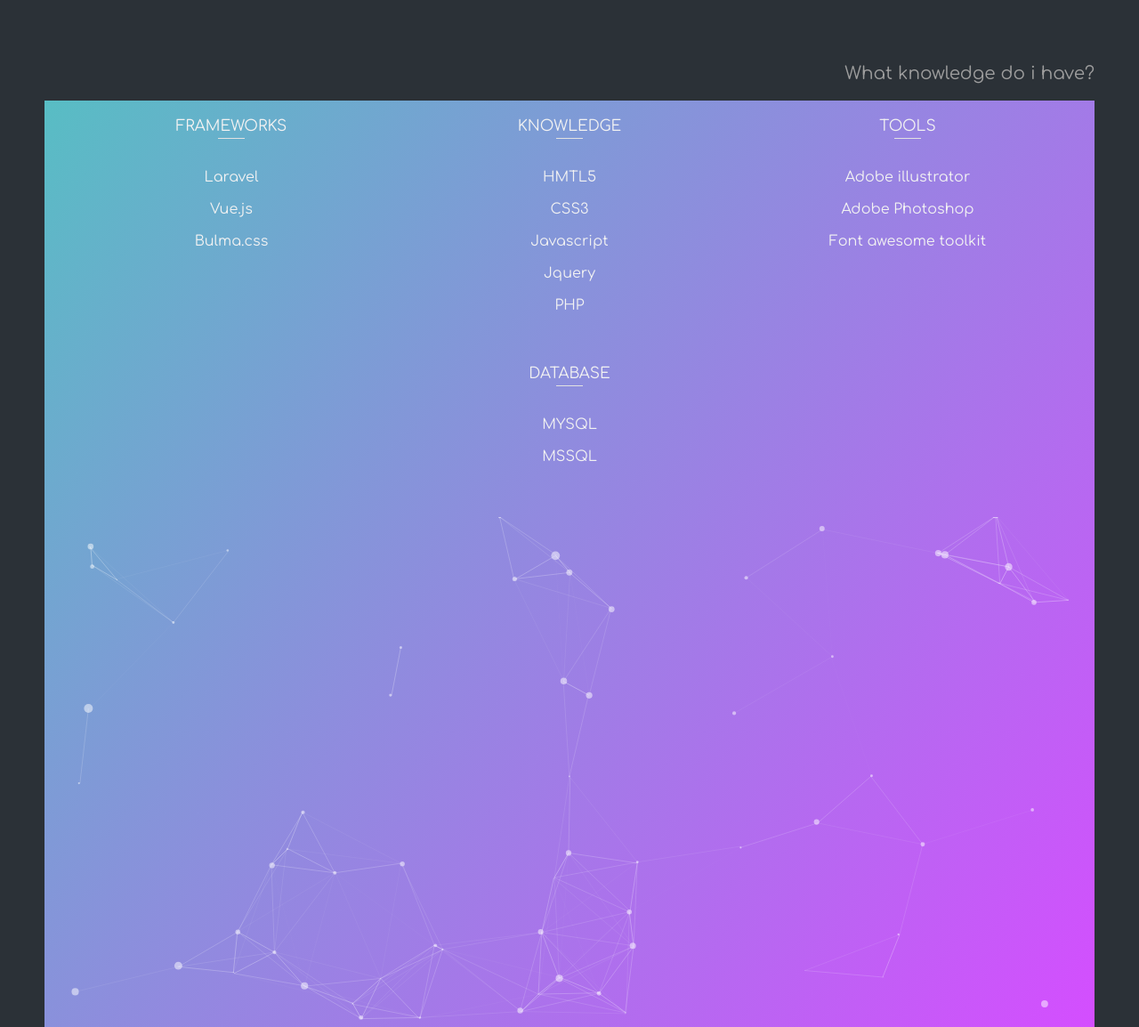
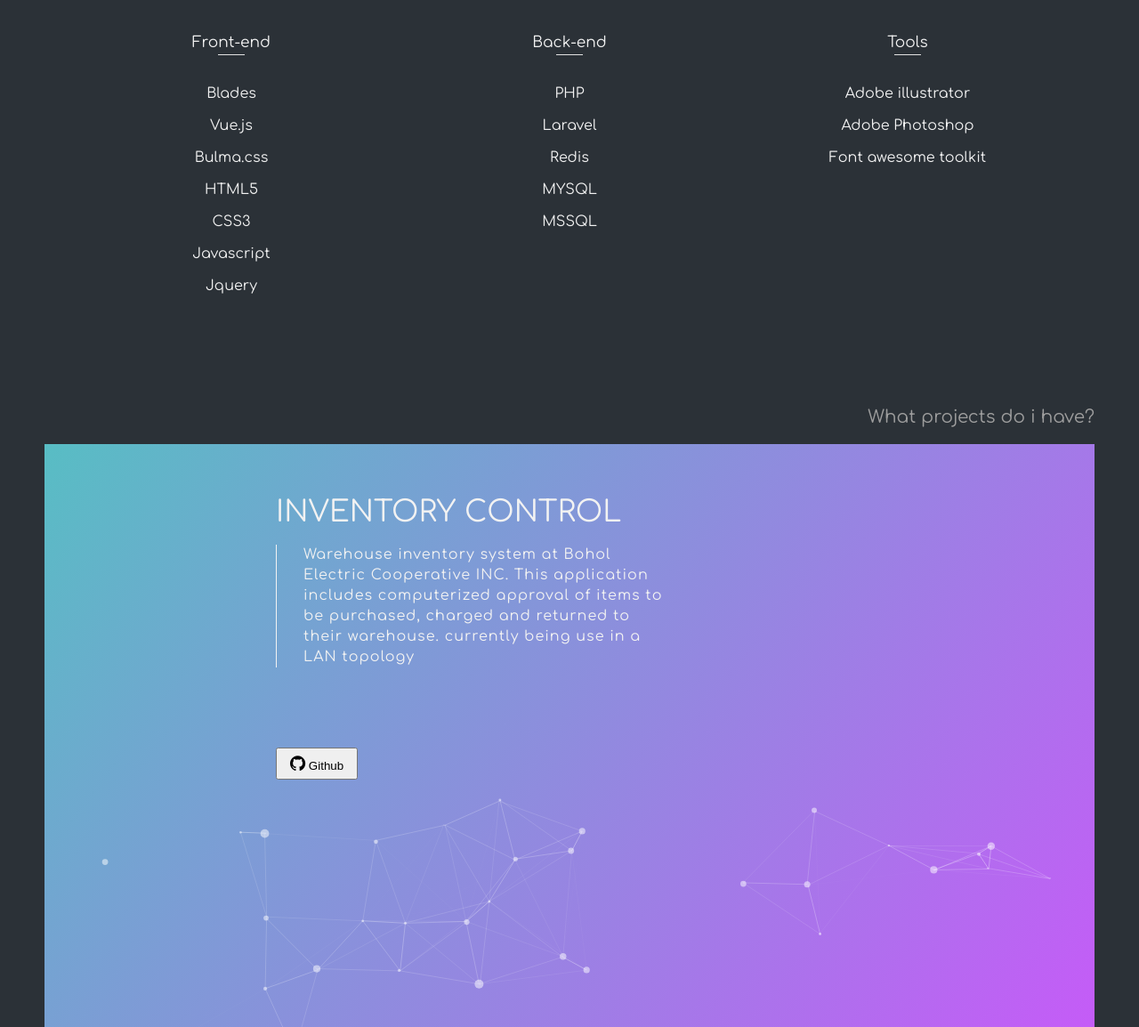
Before and after one commit to ralpdexterbongato/ralpdexterbongato1.github.io, a plain HTML site: page index.html in a window 1280 px wide. Shown: the part 1303-2457 px from the top of the page at 89% size. Drawn offline with nearby package versions, Linux system fonts and the light colour scheme.

Commit message:
design changes/replaced big svg to png

```diff
--- a/css/mycss.css
+++ b/css/mycss.css
@@ -150,6 +150,20 @@
 	font-family:inherit;
 	letter-spacing: 1px;
 }
+/*frontpage*/
+.front-page-container
+{
+	height:70vh;
+	margin-bottom: 100px;
+	background: -moz-linear-gradient(127deg, #58BDC4 0, #D54DFF 100%);/* FF3.6+ */
+	background: -webkit-gradient(linear, 127deg, color-stop(0, 58BDC4), color-stop(100%, D54DFF));/* Chrome,Safari4+ */
+	background: -webkit-linear-gradient(127deg, #58BDC4 0, #D54DFF 100%);/* Chrome10+,Safari5.1+ */
+	background: -o-linear-gradient(127deg, #58BDC4 0, #D54DFF 100%);/* Opera 11.10+ */
+	background: -ms-linear-gradient(127deg, #58BDC4 0, #D54DFF 100%);/* IE10+ */
+	filter: progid:DXImageTransform.Microsoft.gradient(startColorstr='#1301FE', endColorstr='#F4F60C', GradientType='1'); /* for IE */
+	background: linear-gradient(127deg, #58BDC4 0, #D54DFF 100%);/* W3C */
+}
+/*about*/
 .landing-hero
 {
 	display: flex;
@@ -218,10 +232,11 @@
 .hero-right-image
 {
 	flex:3;
+	display: flex;
 }
-.hero-right-image embed
+.hero-right-image img
 {
-	width: 100%;
+	margin:auto;
 }
 .titleheaders
 {
@@ -239,28 +254,20 @@
 /*skills*/
 .skills-container
 {
-	background: #f1f1f1;
 	display: flex;
 	justify-content: space-around;
 	padding:20px;
 	flex-wrap: wrap;
-	background: -moz-linear-gradient(127deg, #58BDC4 0, #D54DFF 100%);/* FF3.6+ */
-	background: -webkit-gradient(linear, 127deg, color-stop(0, 58BDC4), color-stop(100%, D54DFF));/* Chrome,Safari4+ */
-	background: -webkit-linear-gradient(127deg, #58BDC4 0, #D54DFF 100%);/* Chrome10+,Safari5.1+ */
-	background: -o-linear-gradient(127deg, #58BDC4 0, #D54DFF 100%);/* Opera 11.10+ */
-	background: -ms-linear-gradient(127deg, #58BDC4 0, #D54DFF 100%);/* IE10+ */
-	filter: progid:DXImageTransform.Microsoft.gradient(startColorstr='#1301FE', endColorstr='#F4F60C', GradientType='1'); /* for IE */
-	background: linear-gradient(127deg, #58BDC4 0, #D54DFF 100%);/* W3C */
 }
 .skill-column
 {
-	width:340px;
-	margin-left: 5px;
-	margin-right: 5px;
+	width:370px;
+	min-height: 300px;
 	color: #f2f2f2;
 	text-align: center;
 	transition: color .5s;
-	margin-bottom: 50px;
+	margin-bottom: 20px;
+	padding:10px;
 }
 .skill-column h1
 {
--- a/index.html
+++ b/index.html
@@ -46,13 +46,18 @@
         </div>
       </div>
       <section>
+        <div class="front-page-container">
+          <div class="my-profile-circle">
+
+          </div>
+        </div>
         <div class="landing-hero" id="about">
           <div class="left-quicklinks">
 
           </div>
           <div class="mid-hero-text">
             <div class="big-text">
-              <p>There's beauty<br>in simplicity</p>
+              <p>About me</p>
             </div>
             <div class="small-text">
               <p><i class="fa fa-quote-left"></i> Hello there, I'm<span class="myname"> Ralp Dexter Bongato</span>  a student and a passionate fullstack webdeveloper from Philippines, yes sometimes I do bad things but i do them well. <i class="fa fa-quote-right"></i></p>
@@ -62,47 +67,45 @@
             </div>
           </div>
           <div class="hero-right-image">
-            <embed src="./svg/bigme.svg" alt="image">
+            <!-- <embed src="./svg/bigme.svg" alt="image"> -->
+            <img src="./svg/me.png" alt="profile">
           </div>
         </div>
         <h1 class="titleheaders" id="skills">What knowledge do i have?</h1>
-        <div class="skills-container" id="particles-js">
+        <div class="skills-container">
           <div class="skill-column">
-            <h1>FRAMEWORKS</h1>
+            <h1>Front-end</h1>
             <ul>
-              <li>Laravel</li>
+              <li>Blades</li>
               <li>Vue.js</li>
               <li>Bulma.css</li>
+              <li>HTML5</li>
+              <li>CSS3</li>
+              <li>Javascript</li>
+              <li>Jquery</li>
             </ul>
           </div>
           <div class="skill-column">
-            <h1>KNOWLEDGE</h1>
+            <h1>Back-end</h1>
             <ul>
-              <li>HMTL5</li>
-              <li>CSS3</li>
-              <li>Javascript</li>
-              <li>Jquery</li>
               <li>PHP</li>
+              <li>Laravel</li>
+              <li>Redis</li>
+              <li>MYSQL</li>
+              <li>MSSQL</li>
             </ul>
           </div>
           <div class="skill-column">
-            <h1>TOOLS</h1>
+            <h1>Tools</h1>
             <ul>
               <li>Adobe illustrator</li>
               <li>Adobe Photoshop</li>
               <li>Font awesome toolkit</li>
             </ul>
           </div>
-          <div class="skill-column">
-            <h1>DATABASE</h1>
-            <ul>
-              <li>MYSQL</li>
-              <li>MSSQL</li>
-            </ul>
-          </div>
         </div>
         <h1 class="titleheaders" id="projects">What projects do i have?</h1>
-        <div class="projects-container" id="particles-js2">
+        <div class="projects-container" id="particles-js">
           <div class="features-left">
 
           </div>
--- a/js/app.js
+++ b/js/app.js
@@ -130,123 +130,4 @@
     }
   }
 
-);particlesJS('particles-js2',
-
-  {
-    "particles": {
-      "number": {
-        "value": 80,
-        "density": {
-          "enable": true,
-          "value_area": 800
-        }
-      },
-      "color": {
-        "value": "#ffffff"
-      },
-      "shape": {
-        "type": "circle",
-        "stroke": {
-          "width": 0,
-          "color": "#000000"
-        },
-        "polygon": {
-          "nb_sides": 5
-        },
-        "image": {
-          "src": "img/github.svg",
-          "width": 100,
-          "height": 100
-        }
-      },
-      "opacity": {
-        "value": 0.5,
-        "random": false,
-        "anim": {
-          "enable": false,
-          "speed": 1,
-          "opacity_min": 0.1,
-          "sync": false
-        }
-      },
-      "size": {
-        "value": 5,
-        "random": true,
-        "anim": {
-          "enable": false,
-          "speed": 40,
-          "size_min": 0.1,
-          "sync": false
-        }
-      },
-      "line_linked": {
-        "enable": true,
-        "distance": 150,
-        "color": "#ffffff",
-        "opacity": 0.4,
-        "width": 1
-      },
-      "move": {
-        "enable": true,
-        "speed": 6,
-        "direction": "none",
-        "random": false,
-        "straight": false,
-        "out_mode": "out",
-        "attract": {
-          "enable": false,
-          "rotateX": 600,
-          "rotateY": 1200
-        }
-      }
-    },
-    "interactivity": {
-      "detect_on": "canvas",
-      "events": {
-        "onhover": {
-          "enable": true,
-          "mode": "repulse"
-        },
-        "onclick": {
-          "enable": true,
-          "mode": "push"
-        },
-        "resize": true
-      },
-      "modes": {
-        "grab": {
-          "distance": 400,
-          "line_linked": {
-            "opacity": 1
-          }
-        },
-        "bubble": {
-          "distance": 400,
-          "size": 40,
-          "duration": 2,
-          "opacity": 8,
-          "speed": 3
-        },
-        "repulse": {
-          "distance": 200
-        },
-        "push": {
-          "particles_nb": 4
-        },
-        "remove": {
-          "particles_nb": 2
-        }
-      }
-    },
-    "retina_detect": true,
-    "config_demo": {
-      "hide_card": false,
-      "background_color": "#b61924",
-      "background_image": "",
-      "background_position": "50% 50%",
-      "background_repeat": "no-repeat",
-      "background_size": "cover"
-    }
-  }
-
 );
```
